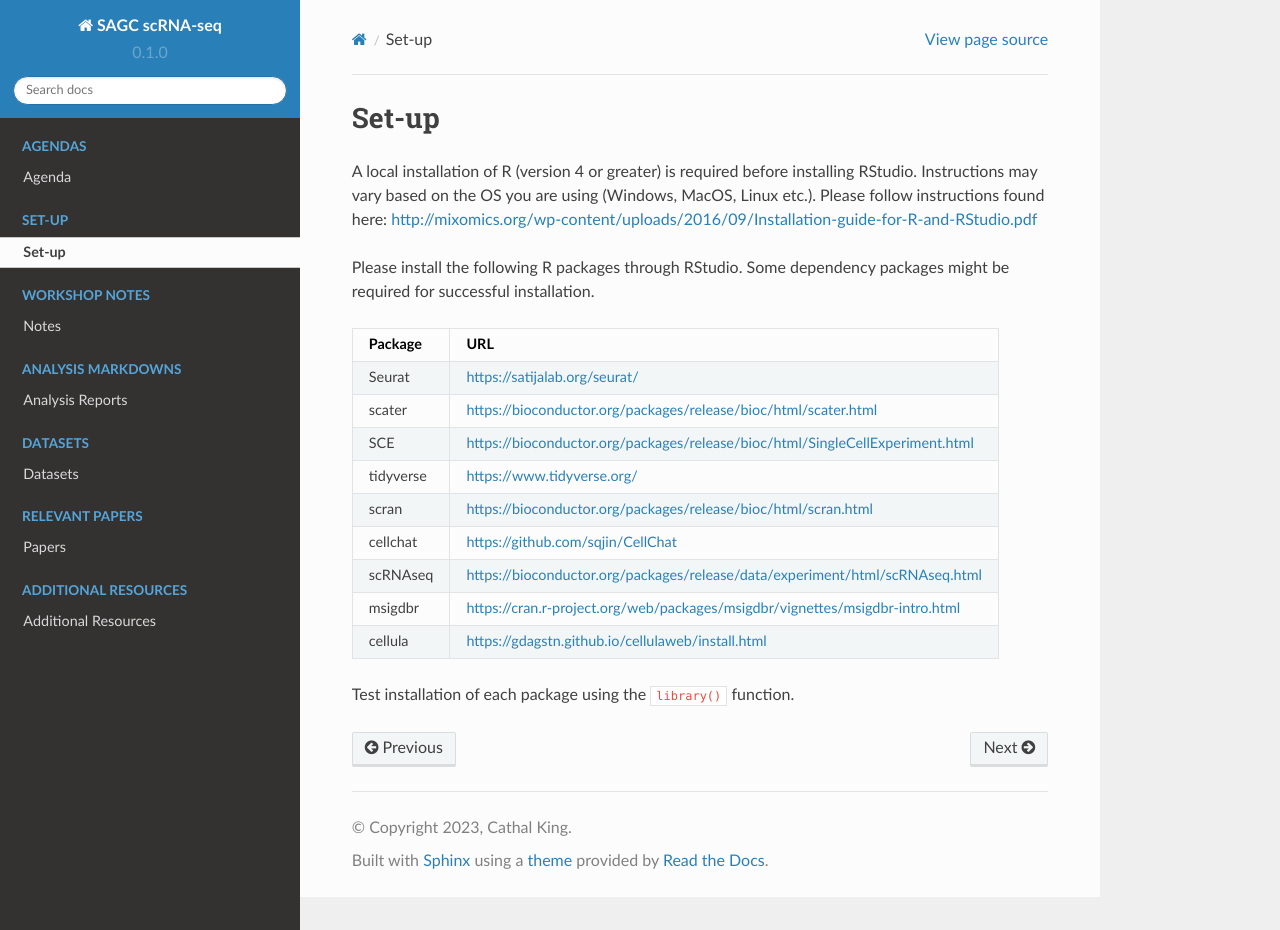
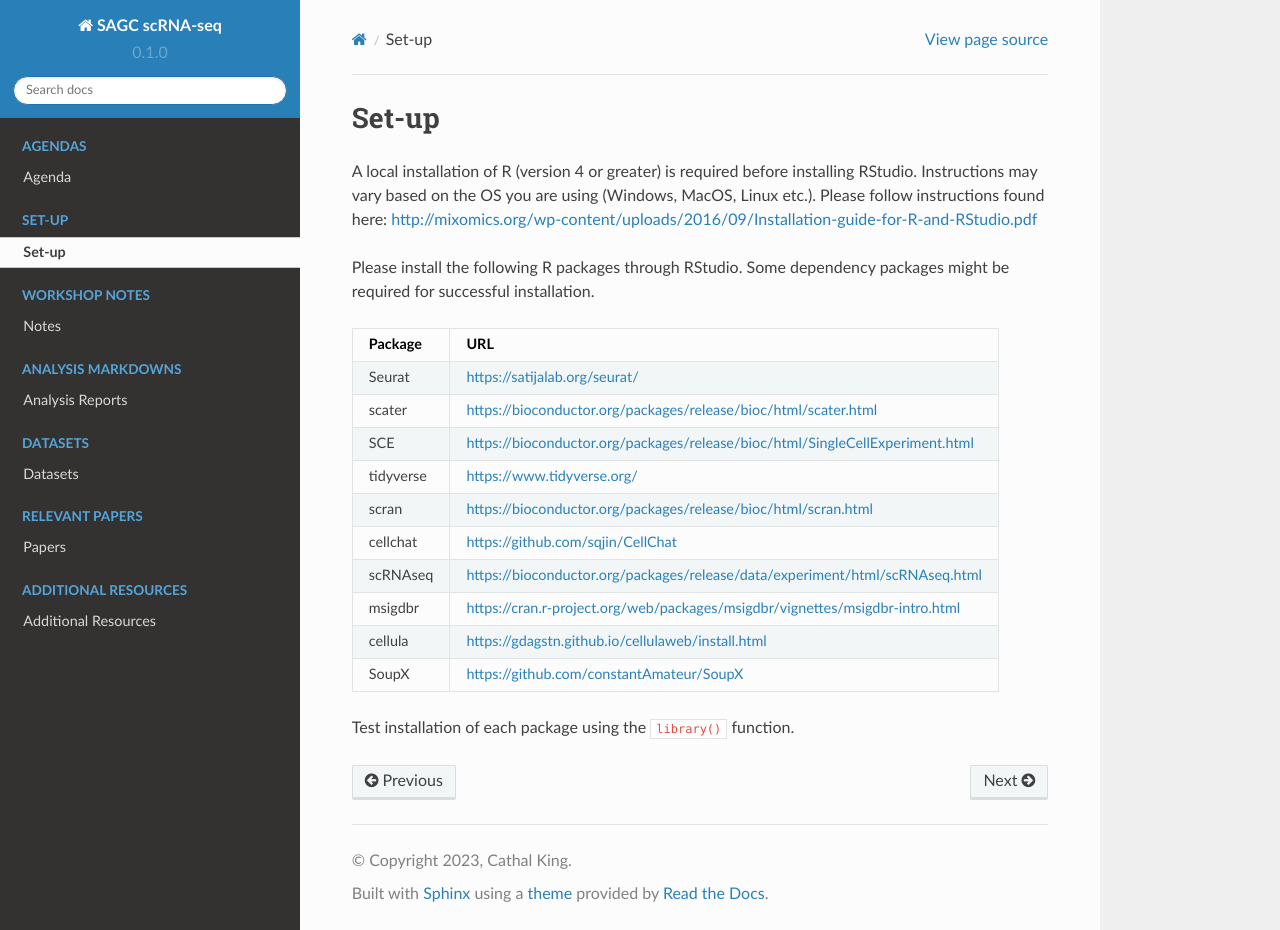
Before and after one commit to dw-thomson/SAGC_scRNAseq_workshop, a Sphinx documentation site: the page built from docs/source/Set-up.rst, in a window 1280 px wide and 930 px high. Built offline with Sphinx 7.4.7 and the Read the Docs theme 2.0.0, drawn with Linux system fonts in a browser that asks for light colours.

Commit message:
Update Set-up.rst
pw

```diff
--- a/docs/source/Set-up.rst
+++ b/docs/source/Set-up.rst
@@ -18,5 +18,6 @@ cellchat    https://github.com/sqjin/CellChat
 scRNAseq    https://bioconductor.org/packages/release/data/experiment/html/scRNAseq.html
 msigdbr     https://cran.r-project.org/web/packages/msigdbr/vignettes/msigdbr-intro.html
 cellula     https://gdagstn.github.io/cellulaweb/install.html
+SoupX       https://github.com/constantAmateur/SoupX
 ==========  =====
 Test installation of each package using the ``library()`` function.
```
